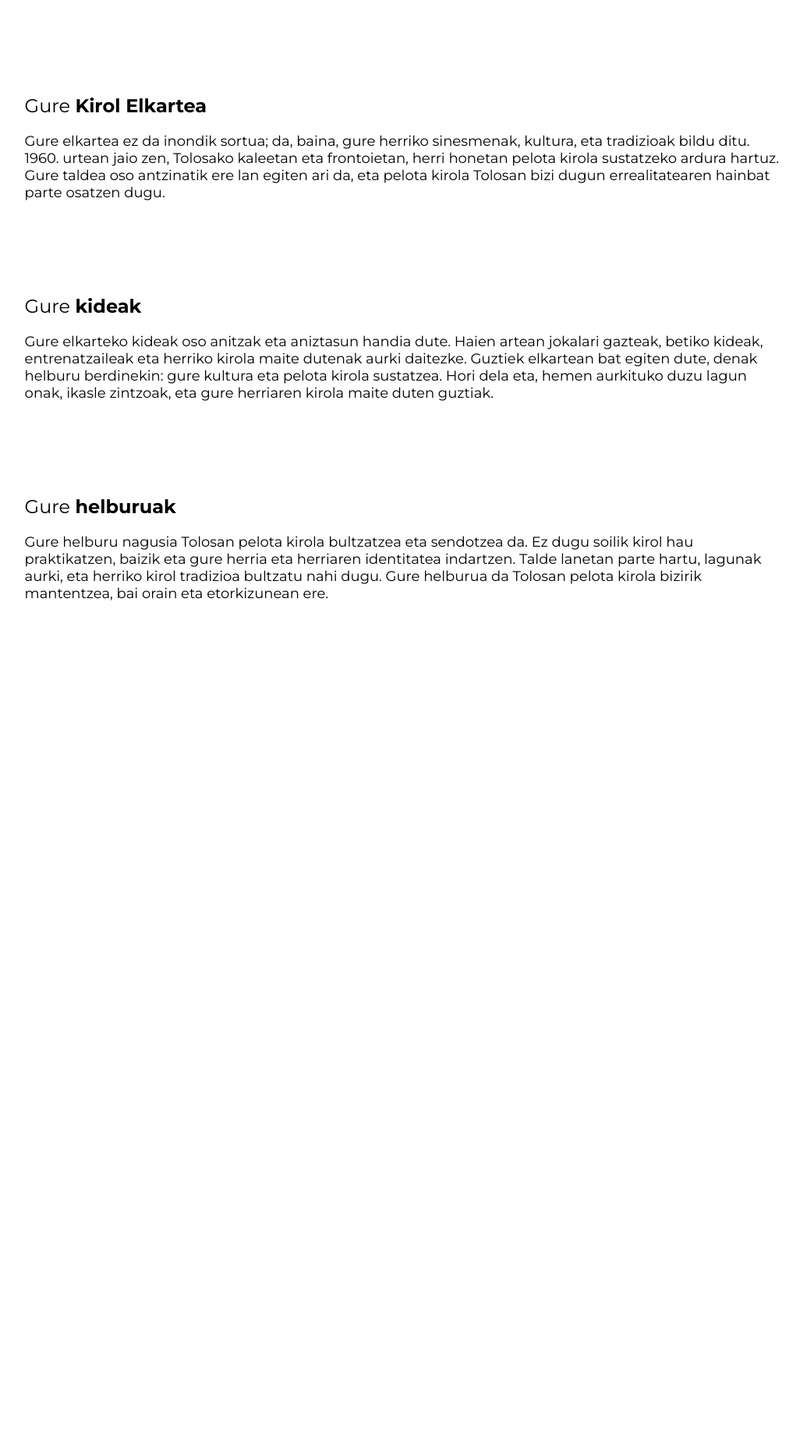
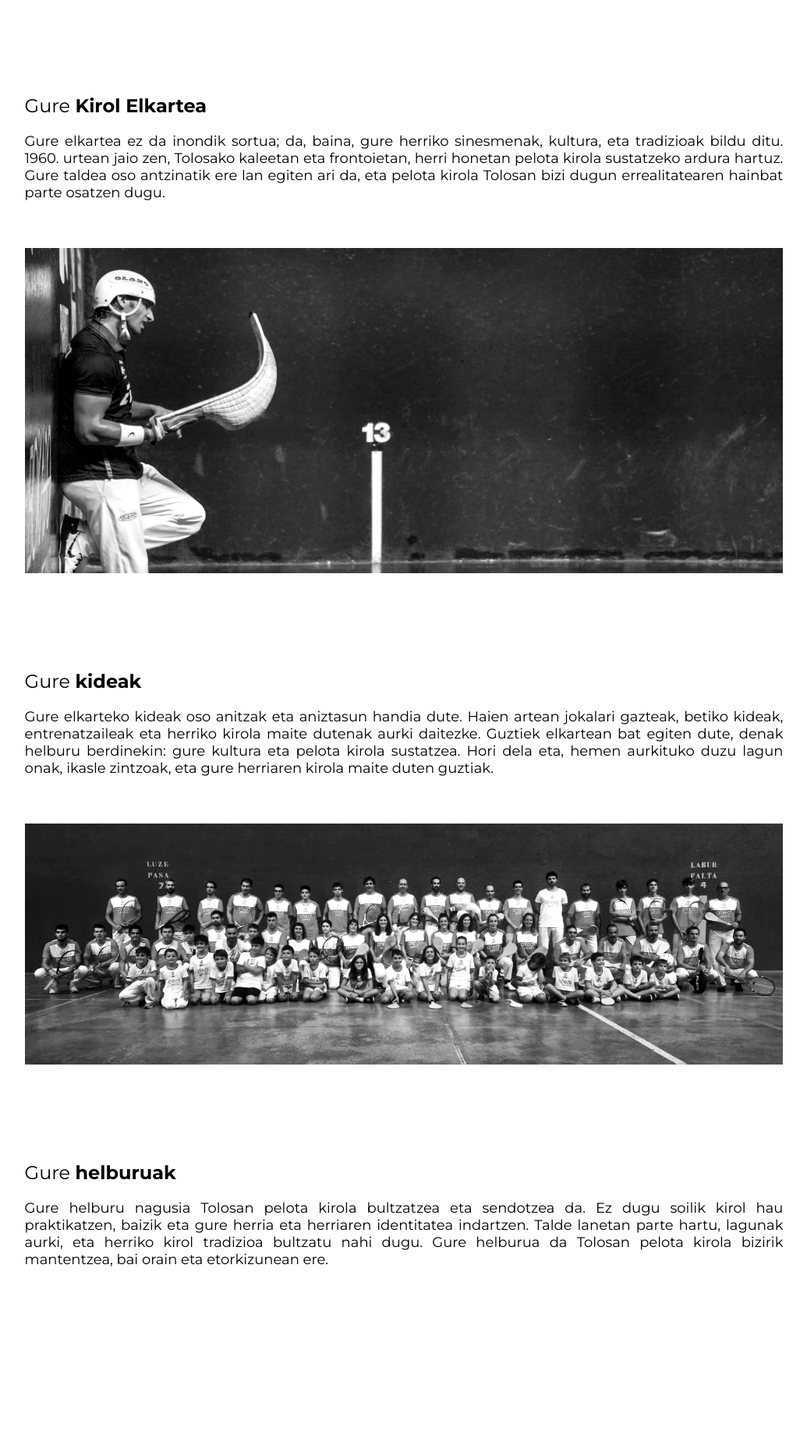
Before and after one commit to 1ag3unaxazpi/TolosaPilotaElkartea, a PHP site: page /norgara.html in a window 1280 px wide. Shown: the part 799-2657 px from the top of the page at 78% size, without its empty margins (122-1157 px from the left). Before the commit the page ends 1569 px from the top, so only its background shows below. Run offline with PHP 8.4, Linux system fonts and the light colour scheme.

Commit message:
Hobekuntzak historia eta norgara

```diff
--- a/css/styles.css
+++ b/css/styles.css
@@ -289,6 +289,7 @@ main{
 
 .sec-desc{
     font-size: 18px;
+    text-align: justify;
 }
 
 .albistea-txart-kont{
--- a/historia.html
+++ b/historia.html
@@ -45,7 +45,7 @@
         </div>
         <div class="main-art">
             <div class="main-art-sec">
-                <img src="resources/historia1.jpg" style="float: right; " alt="">
+                <img src="resources/historia1.jpg" style="float: right; margin-left: 20px;" alt="">
                 <h2 class="sec-title">Antzinako<b> Denborak</b></h2>
                 <div class="sec-desc">
 
--- a/norgara.html
+++ b/norgara.html
@@ -50,6 +50,7 @@
                     Gure elkartea ez da inondik sortua; da, baina, gure herriko sinesmenak, kultura, eta tradizioak bildu ditu. 1960. urtean jaio zen, Tolosako kaleetan eta frontoietan, herri honetan pelota kirola sustatzeko ardura hartuz. Gure taldea oso antzinatik ere lan egiten ari da, eta pelota kirola Tolosan bizi dugun errealitatearen hainbat parte osatzen dugu.
 
                 </div>
+                <img src="resources/elkartea.jpg" width="100%" style="margin-top: 60px;" alt="">
             </div>
             <div class="main-art-sec">
                 <h2 class="sec-title">Gure <b>kideak</b></h2>
@@ -57,6 +58,7 @@
                     Gure elkarteko kideak oso anitzak eta aniztasun handia dute. Haien artean jokalari gazteak, betiko kideak, entrenatzaileak eta herriko kirola maite dutenak aurki daitezke. Guztiek elkartean bat egiten dute, denak helburu berdinekin: gure kultura eta pelota kirola sustatzea. Hori dela eta, hemen aurkituko duzu lagun onak, ikasle zintzoak, eta gure herriaren kirola maite duten guztiak.
                 </div>
             </div>
+            <img src="resources/partaideak.jpg" width="100%" style="margin-top: 60px;" alt="">
             <div class="main-art-sec">
                 <h2 class="sec-title">Gure <b>helburuak</b></h2>
                 <div class="sec-desc">
```
Also changed, not shown: resources/elkartea.jpg (added), resources/partaideak.jpg (added), resources/udala_tolosa.png (added).
